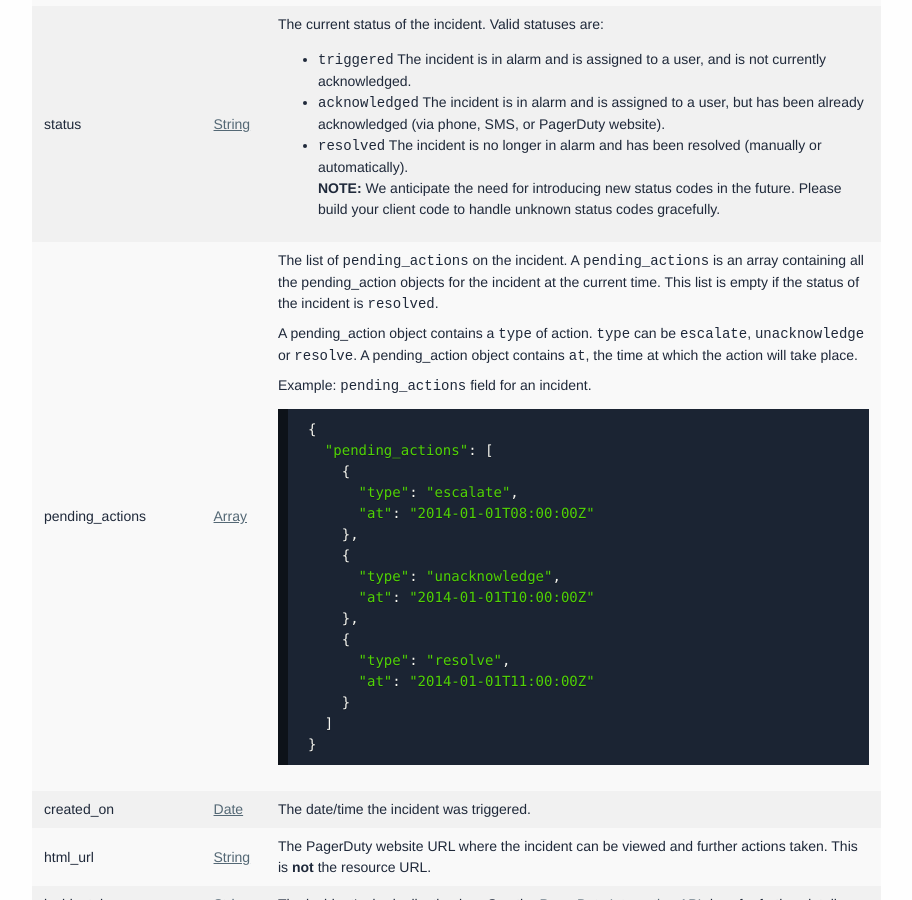
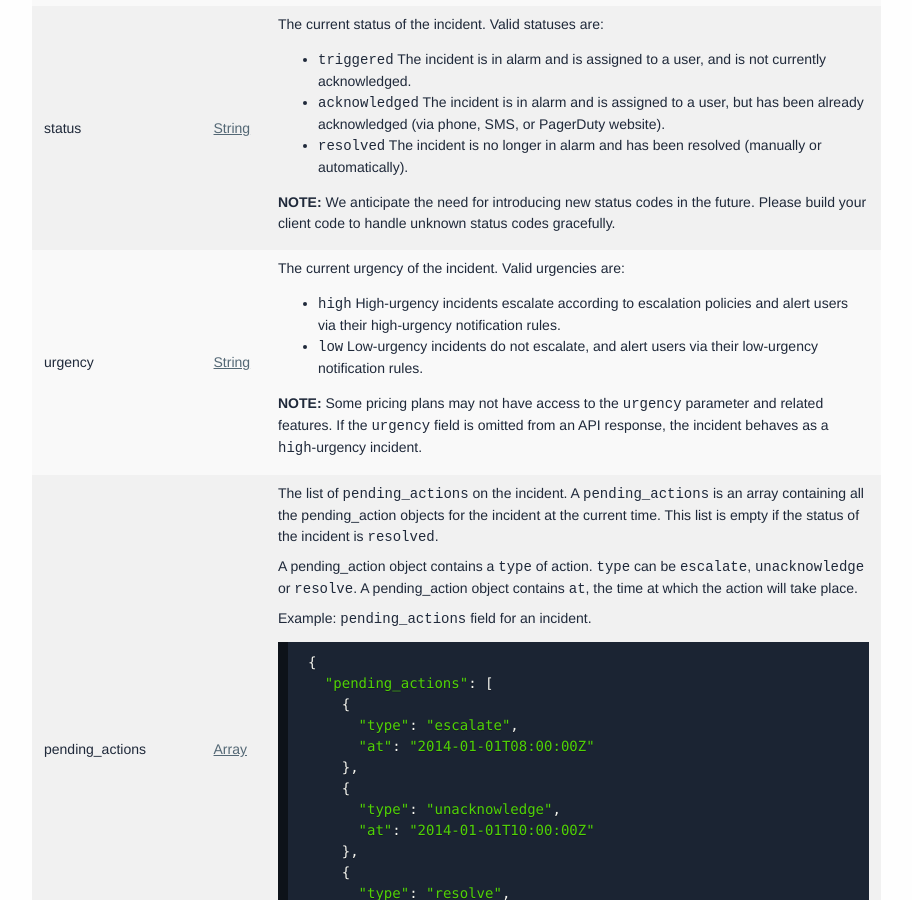
Before and after one commit to h4dz/devdocs, a Jekyll site: the page built from source/documentation/rest/incidents/list.html, in a window 1280 px wide and 900 px high, scrolled down 1920 px. Shown: the whole window, without its empty margins (348-1260 px from the left). Built offline with Jekyll 4.4.1, drawn with Linux system fonts in a browser that asks for light colours; some web fonts are replaced.

Commit message:
Documented urgency field in Incident response.

```diff
--- a/source/documentation/rest/incidents/list.html
+++ b/source/documentation/rest/incidents/list.html
@@ -320,10 +320,32 @@ GET https://<span class="base_url contenteditable persist" contenteditable="true
               <li>
                 <code>resolved</code> The incident is no longer in alarm and has been resolved (manually or automatically).
               </li>
-              <li style="list-style: none">
-                <strong>NOTE:</strong> We anticipate the need for introducing new status codes in the future. Please build your client code to handle unknown status codes gracefully.
+            </ul>
+            <p>
+              <strong>NOTE:</strong> We anticipate the need for introducing new status codes in the future. Please build your client code to handle unknown status codes gracefully.
+            </p>
+          </td>
+        </tr>
+        <tr>
+          <td>
+            urgency
+          </td>
+          <td>
+            <a href="/documentation/rest/types#string">String</a>
+          </td>
+          <td>
+            The current urgency of the incident. Valid urgencies are:
+            <ul>
+              <li>
+                <code>high</code> High-urgency incidents escalate according to escalation policies and alert users via their high-urgency notification rules.
+              </li>
+              <li>
+                <code>low</code> Low-urgency incidents do not escalate, and alert users via their low-urgency notification rules.
               </li>
             </ul>
+            <p>
+              <strong>NOTE:</strong> Some pricing plans may not have access to the <code>urgency</code> parameter and related features. If the <code>urgency</code> field is omitted from an API response, the incident behaves as a <code>high</code>-urgency incident.
+            </p>
           </td>
         </tr>
         <tr>
```
